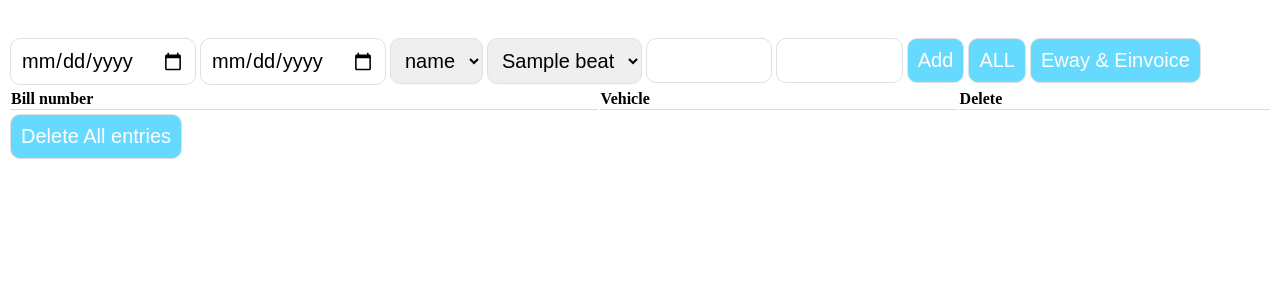
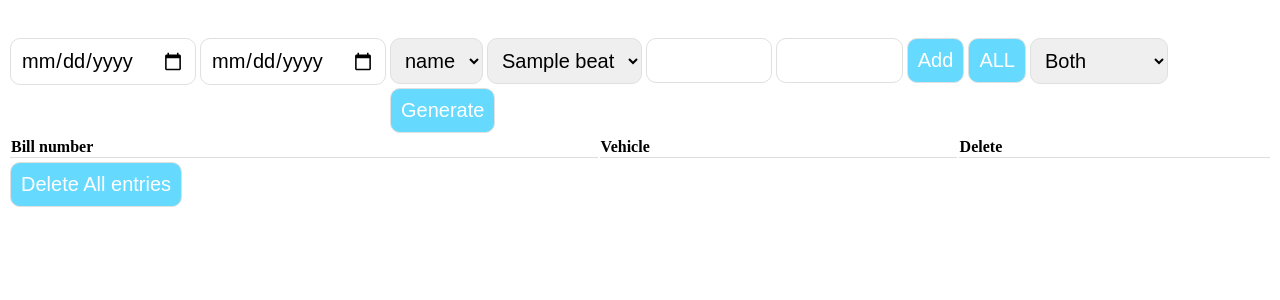
Before and after one commit to Venkatesh2304/devaki-enterprise, a Flask app: template templates/ewayindex.html in a window 1280 px wide. Shown: the top 300 px of the page. Run offline with Flask 2, Linux system fonts and the light colour scheme; the template is opened without the code that fills it: most values are stand-ins (such as "Sample title", 1, 10 or a date in 2020); lists and menus that the app fills with data are empty; parts of the project's set-up code (start-up, migrations or seed data) failed here and were passed over.

Commit message:
eway seperate einv

```diff
--- a/index.py
+++ b/index.py
@@ -307,6 +307,8 @@ def generateeway() :
          for key in x.keys() :
            if key!='vehicle' and key!='date1' and key!='date2':
              data[key]=x[key]
+         types = data['type']
+         del data['type']
          f=open('eway\\log.txt','w')
          f.write(str({}))
          f.close()
@@ -322,7 +324,6 @@ def generateeway() :
           filename=datetime.now().strftime('%d-%m-%y')
           filename.replace('-','.')
           totaleinv = einv.create(df,filename)
-          #ewayjson.create(df,filename)
           filename+='.json'
           if totaleinv != 0 :
            einvfile,ds = einvsite(filename)
@@ -338,8 +339,13 @@ def generateeway() :
             filename+='.json'
             accept,error=ewaysite(filename)
             print('Finished in : ',time.time()-start,'seconds')
-         einvoicegenerate()
-         ewaygenerate()
+         if types == 'Both' :
+            einvoicegenerate()
+            ewaygenerate()
+         elif types == 'EINVOICE' :
+             einvoicegenerate()
+         else :
+             ewaygenerate()
          return "<p>Success</p>"
 
 @app.route('/download/<filename>',methods=['POST','GET'])
--- a/templates/ewayindex.html
+++ b/templates/ewayindex.html
@@ -103,7 +103,7 @@ button {
         vehicle = document.getElementById('vehicle').value;
         if (billno2 == '') {
             if (billno1[0] != '.') {
-                creates('DEV' + billno1, vehicle);
+                creates('TKS' + billno1, vehicle);
             }
             else {
                 creates(billno1, vehicle);
@@ -150,7 +150,13 @@ while (elements[0]) elements[0].parentNode.removeChild(elements[0]);
     <input type='text' id='billno2' />
     <button type='button' onclick='add();'>Add</button>
     <button type="button" onclick="document.querySelectorAll('#beat>option').forEach((e) => {document.querySelector('#billno1').value = '.'+e.value ; add() ;} ) ">ALL</button>
-    <button type='button' onclick='document.getElementById("form").action="/eway/generate" ; document.getElementById("form").submit();'>Eway & Einvoice</button>
+    <select id="type" name="type" form="form">
+        <option value="Both" default>Both</option>
+        <option value="EINVOICE">EINVOICE</option>
+        <option value="EWAY">EWAY</option>
+    </select>
+
+    <button type='button' onclick='document.getElementById("form").action="/eway/generate" ; document.getElementById("form").submit();'>Generate</button>
 
     <table name='table'>
         <tr>
```
